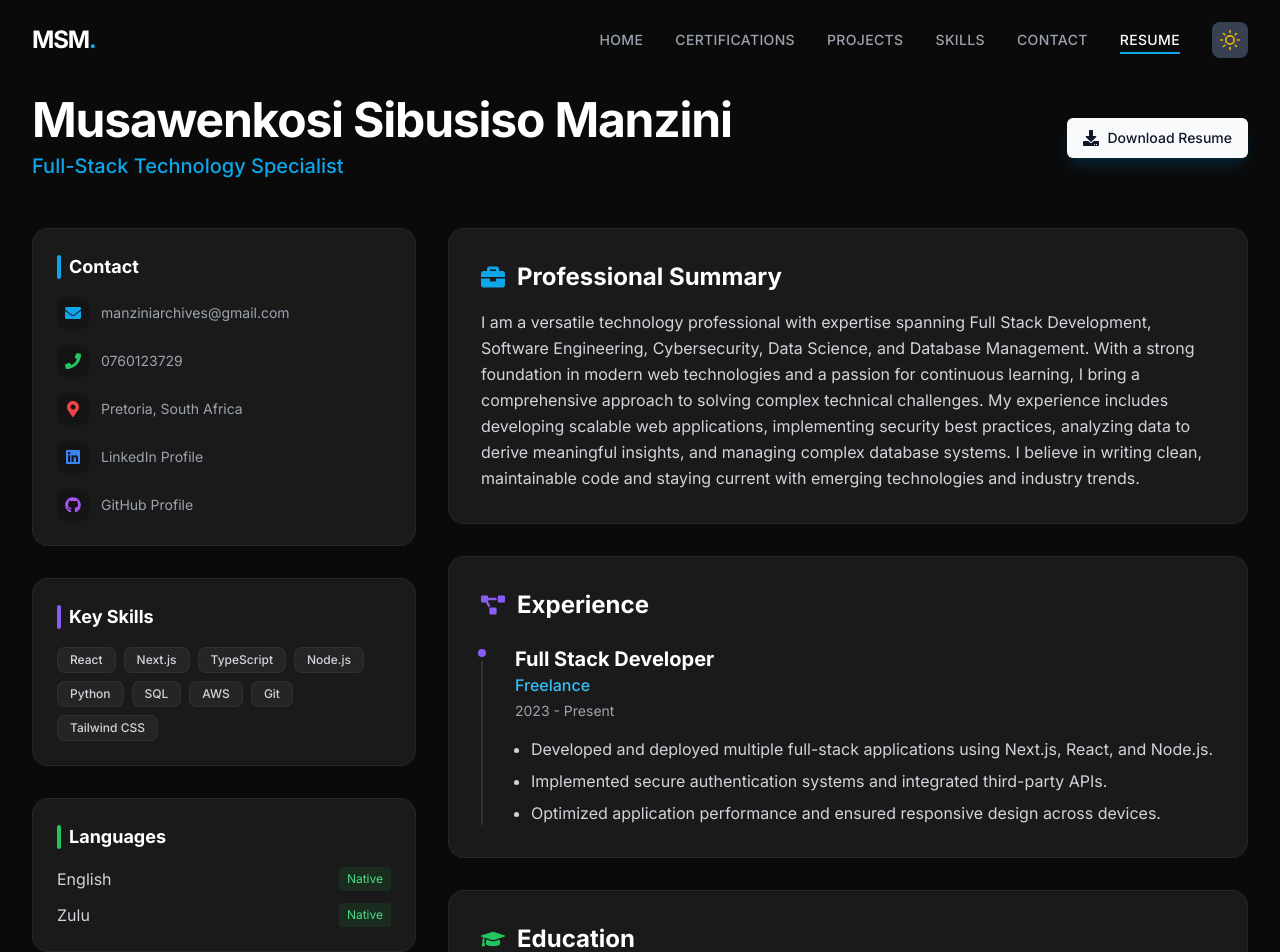
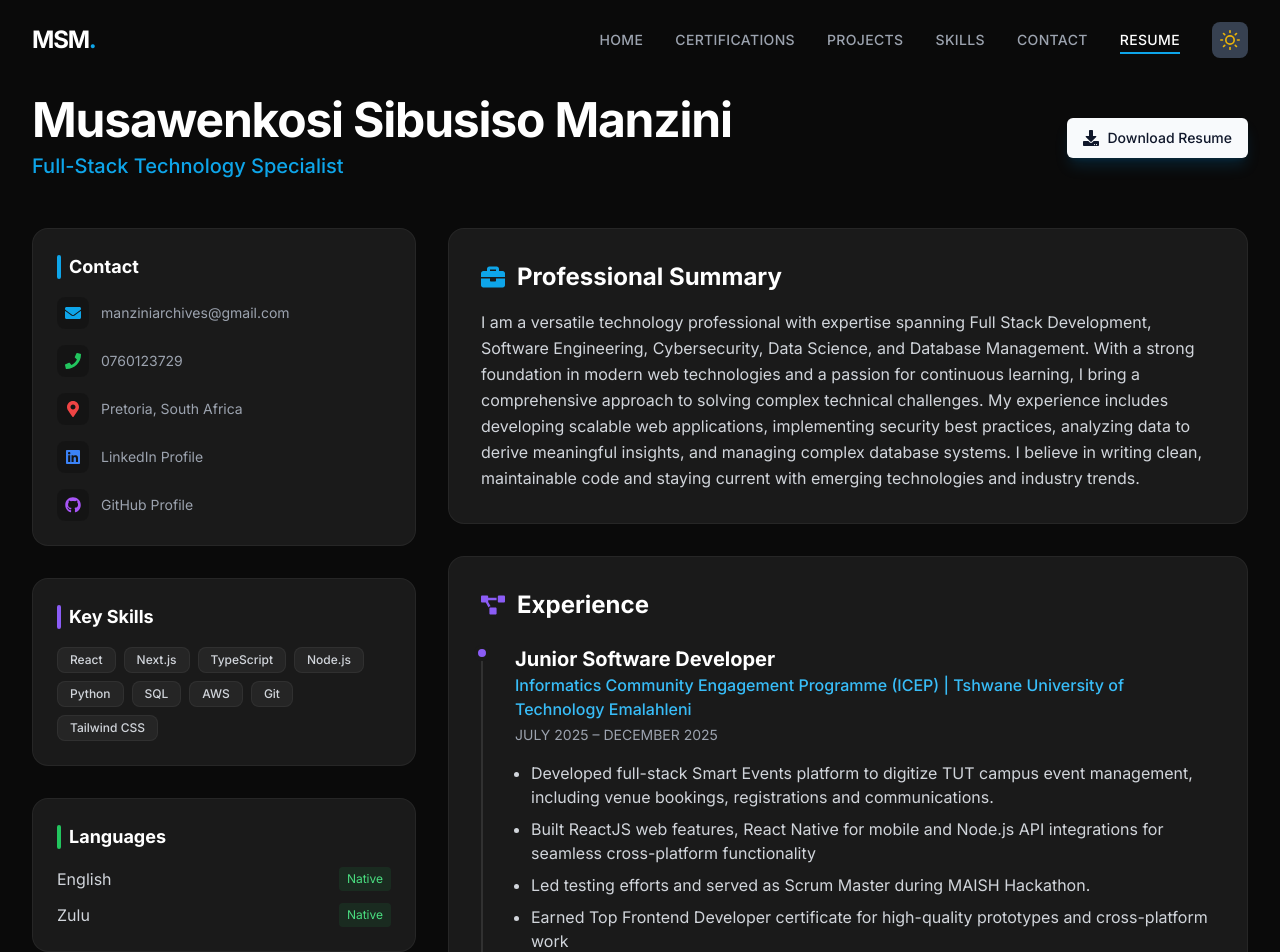
Before and after one commit to ManziniArchives/My_Portfolio, a Next.js app: page /resume in a window 1280 px wide. Shown: the top 952 px of the page. Built offline with nearby package versions, Linux system fonts and the light colour scheme.

Commit message:
feat: Add a new resume page displaying personal information, contact details, skills, experience, and education.

```diff
--- a/src/app/resume/page.tsx
+++ b/src/app/resume/page.tsx
@@ -160,14 +160,15 @@ export default function Resume() {
                 <div className="relative pl-8 border-l-2 border-gray-200 dark:border-white/10">
                   <div className="absolute -left-[9px] top-0 w-4 h-4 rounded-full bg-secondary-500 border-4 border-white dark:border-premium-gray"></div>
                   <div className="mb-1">
-                    <h3 className="text-xl font-bold text-gray-900 dark:text-white">Full Stack Developer</h3>
-                    <p className="text-primary-600 dark:text-primary-400 font-medium">Freelance</p>
+                    <h3 className="text-xl font-bold text-gray-900 dark:text-white">Junior Software Developer</h3>
+                    <p className="text-primary-600 dark:text-primary-400 font-medium">Informatics Community Engagement Programme (ICEP) | Tshwane University of Technology Emalahleni</p>
                   </div>
-                  <p className="text-sm text-gray-500 dark:text-gray-400 mb-4">2023 - Present</p>
+                  <p className="text-sm text-gray-500 dark:text-gray-400 mb-4">JULY 2025 – DECEMBER 2025</p>
                   <ul className="list-disc list-outside ml-4 space-y-2 text-gray-600 dark:text-gray-300">
-                    <li>Developed and deployed multiple full-stack applications using Next.js, React, and Node.js.</li>
-                    <li>Implemented secure authentication systems and integrated third-party APIs.</li>
-                    <li>Optimized application performance and ensured responsive design across devices.</li>
+                    <li>Developed full-stack Smart Events platform to digitize TUT campus event management, including venue bookings, registrations and communications.</li>
+                    <li>Built ReactJS web features, React Native for mobile and Node.js API integrations for seamless cross-platform functionality</li>
+                    <li>Led testing efforts and served as Scrum Master during MAISH Hackathon.</li>
+                    <li>Earned Top Frontend Developer certificate for high-quality prototypes and cross-platform work</li>
                   </ul>
                 </div>
               </div>
```
